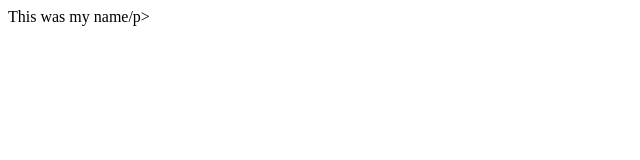
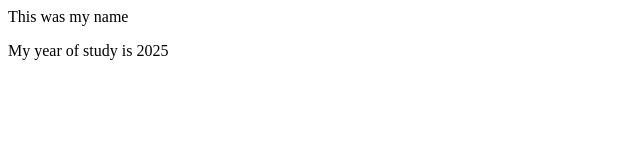
Before and after one commit to PrimeHub2024/localrepoo, a plain HTML site: page index.html in a window 1280 px wide. Shown: the whole page, without its empty margins (0-640 px from the left). Drawn offline with Linux system fonts and the light colour scheme.

Commit message:
updated my year of study

```diff
--- a/index.html
+++ b/index.html
@@ -1 +1,2 @@
-<p>This was my name/p>
+<p>This was my name</p>
+<p>My year of study is 2025</p>
```
